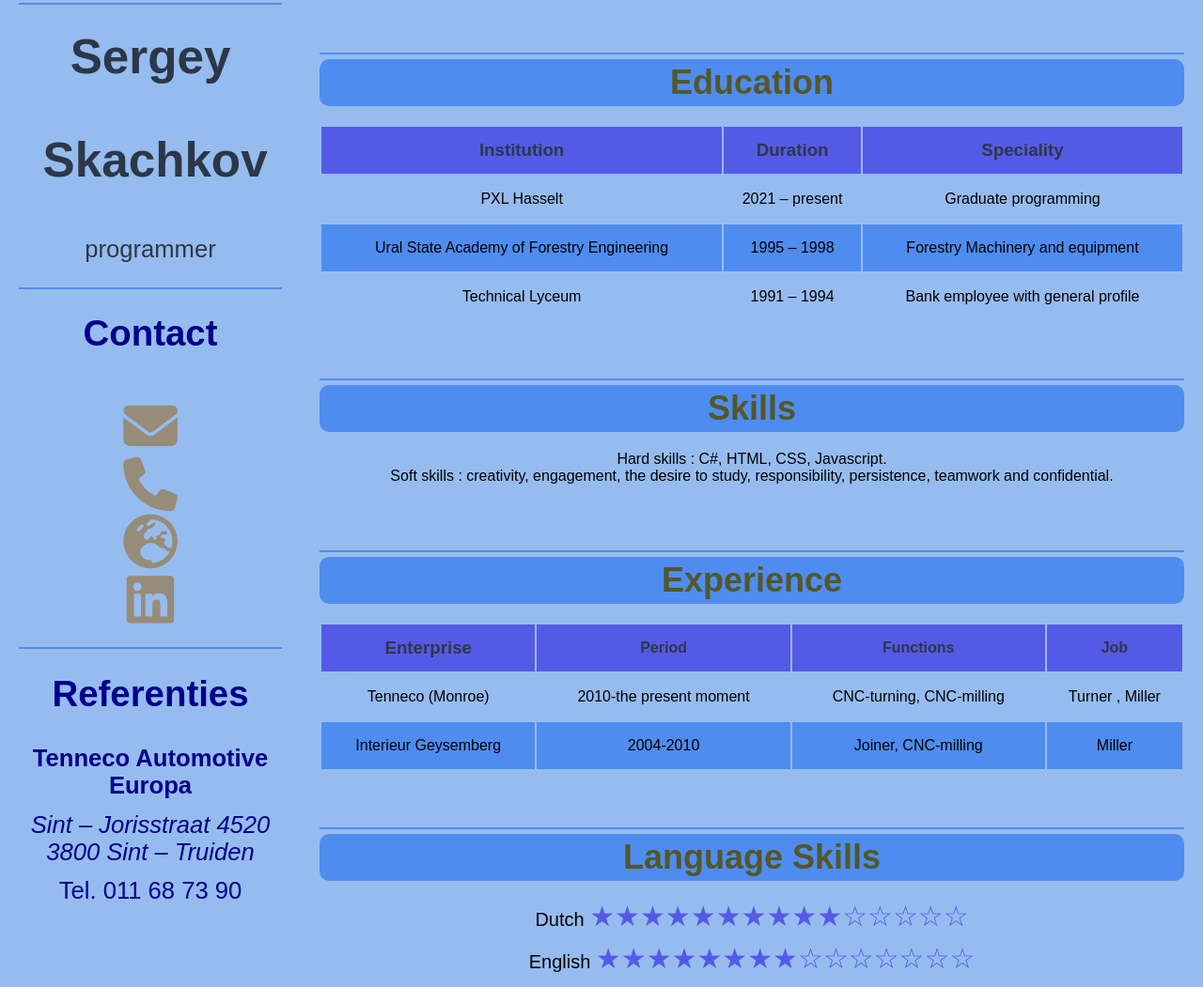
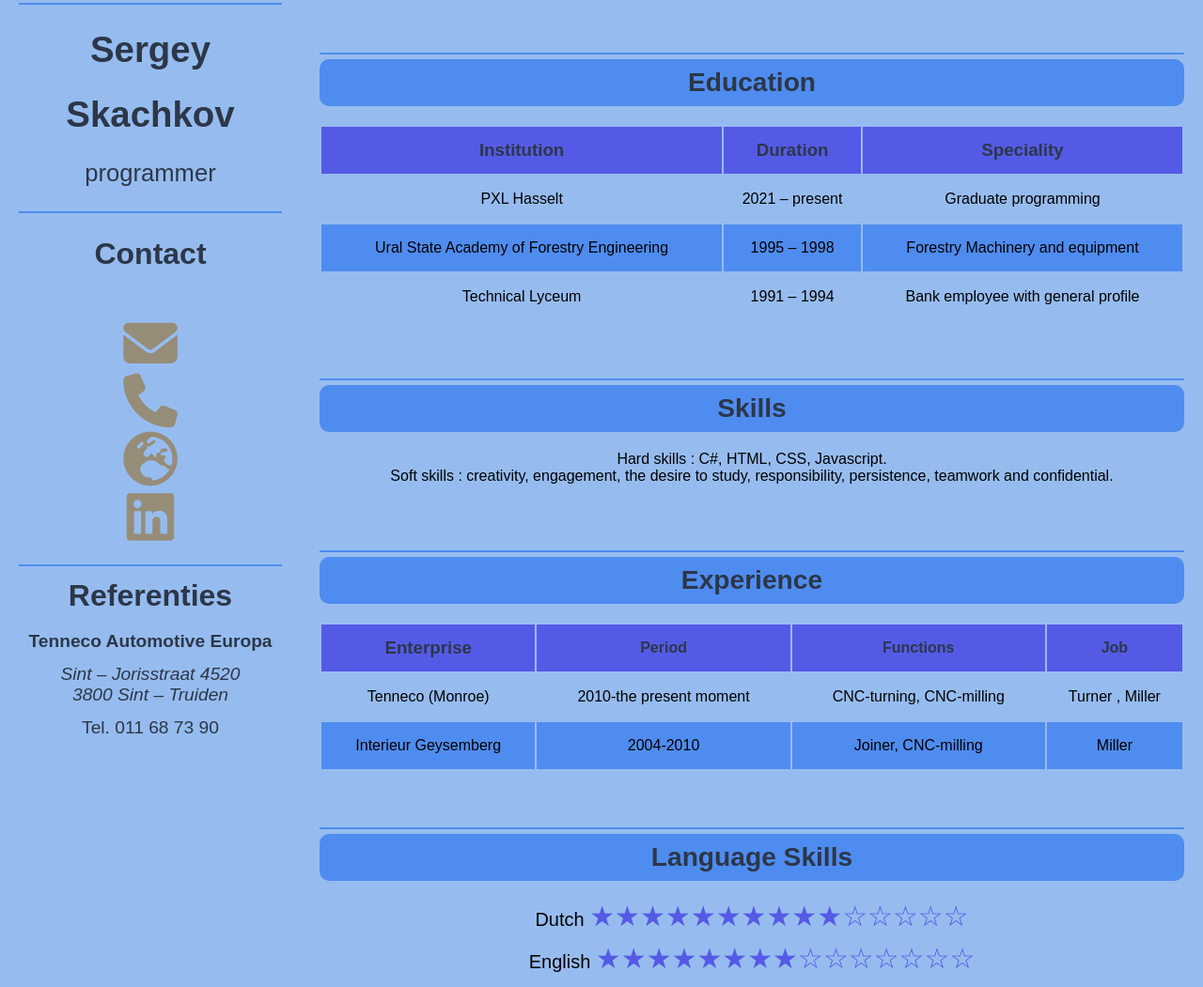
Before and after one commit to SkachkovSergey/Curriculum-Vitae, a plain HTML site: page index.html in a window 1280 px wide. Shown: the part 336-1387 px from the top of the page at 94% size. Drawn offline with nearby package versions, Linux system fonts and the light colour scheme.

Commit message:
CV-10 uniformiteit

```diff
--- a/style.css
+++ b/style.css
@@ -28,8 +28,8 @@ div{
 }
 .header {
     grid-area: header;
-    min-width: 150px;
-    min-height: 50px;
+    min-width: 15vw;
+    min-height: 5vw;
     color: white;
     font-family: Calibri, sans-serif;
     font-size: 30px;
@@ -42,9 +42,13 @@ div{
     align-items: center;
     padding: 70px;
 }
+.header h1:hover {
+    -webkit-text-stroke: 1px black;
+    -webkit-text-fill-color: #4f8cef;
+}
 .sidebar {
     grid-area: sidebar;
-    color: darkblue;
+    color: #2c3748;
     min-width: 10vw;
     display: flex;
     flex-direction: column;
@@ -53,7 +57,7 @@ img{
     border: solid 1px #4f8cef;
     padding: 3px;
     border-radius: 5%;
-    width: 15vw;
+    width: 14vw;
     height: 20vw;
     margin: 2vw;
     box-shadow: 1px 1px 5px black;
@@ -75,9 +79,9 @@ img:active{
     border-top: solid 2px #4f8cef;
 }
 .name h1 {
-    font-size: 4vw;
+    font-size: 3vw;
     color: #2c3748;
-    padding: 2vw;
+    padding-top: 2vw;
 }
 .name p {
     color: #2c3748;
@@ -85,7 +89,7 @@ img:active{
     font-size: 2vw;
 }
 .contacts h1 {
-    font-size: 3vw;
+    font-size: 2.5vw;
     padding: 2vw;
 }
 .links {
@@ -107,19 +111,19 @@ a{
     transform: scale(1.1);
 }
 .referenties h1 {
-    padding: 2vw;
-    font-size: 3vw;
+    padding: 1vw;
+    font-size: 2.5vw;
 }
 .referenties h3 {
-    font-size: 2vw;
+    font-size: 1.5vw;
     padding: 0.5vw;
 }
 .referenties address {
-    font-size: 2vw;
+    font-size: 1.5vw;
     padding: 0.5vw;
 }
 .referenties p {
-    font-size: 2vw;
+    font-size: 1.5vw;
     padding: 0.5vw;
 }
 .main {
@@ -128,9 +132,9 @@ a{
     flex-direction: column;
 }
 h2{
-    color: #545727;
+    color: #2c3748;
     margin-bottom: 20px;
-    font-size: 36px;
+    font-size: 2.2vw;
 }
 .item {
     margin-bottom: 60px;
@@ -189,3 +193,6 @@ td{
 .to-the-top:hover {
     transform: scale(1.1);
 }
+.to-the-top a {
+    color: #2c3748;
+}
```
